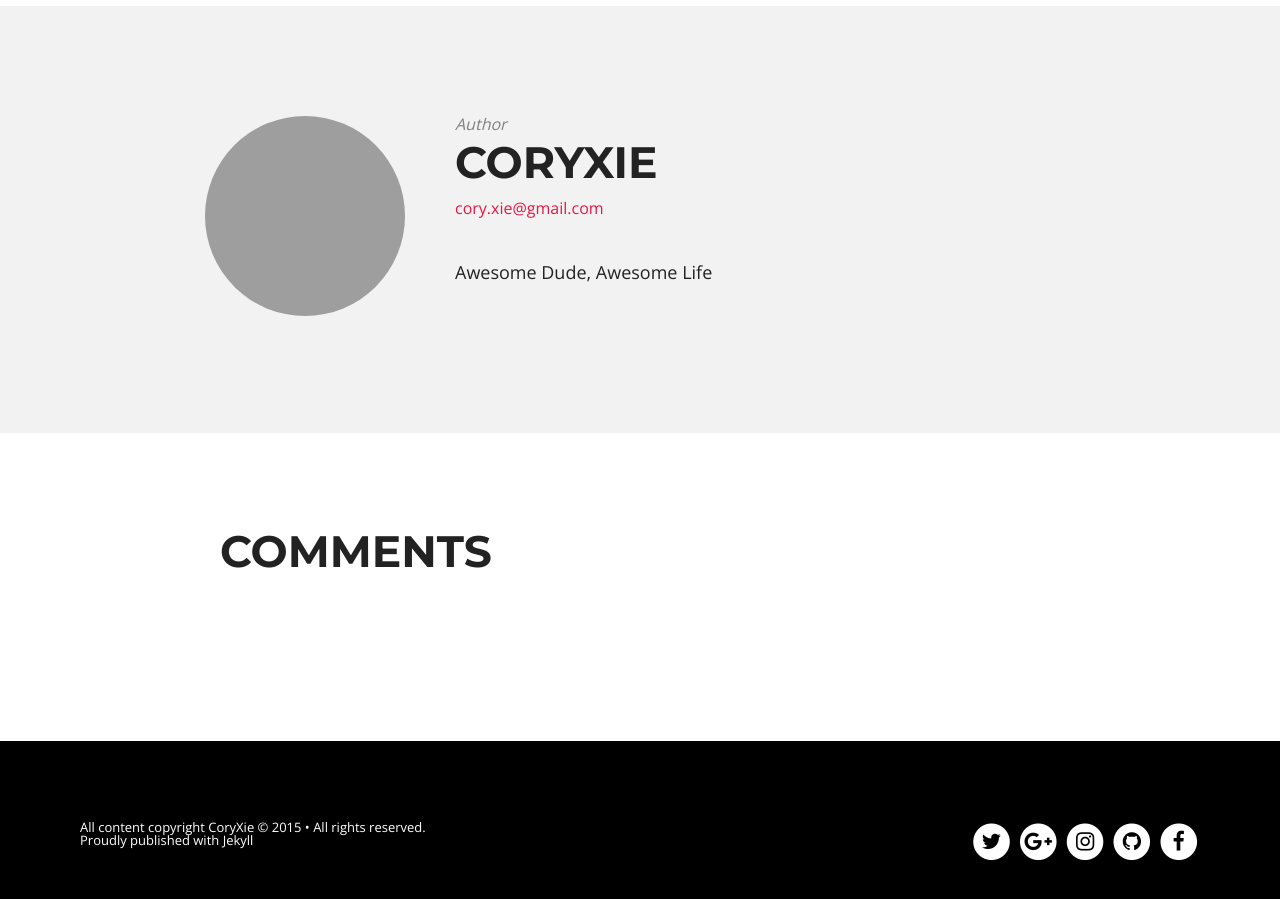
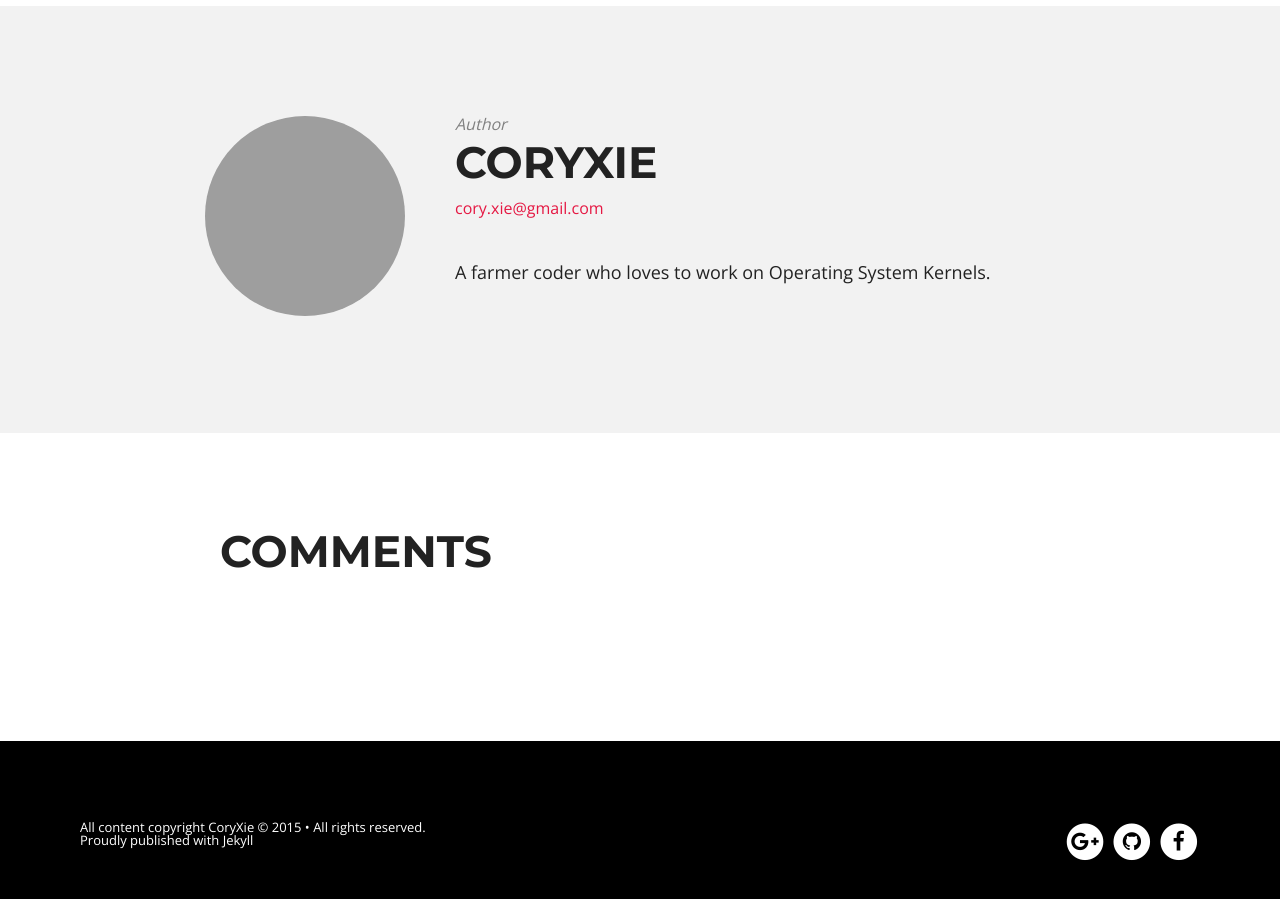
Before and after one commit to CoryXie/coryxie.github.io, a Jekyll site: the page built from _posts/2015-09-22-why-jekyll.md, in a window 1280 px wide and 900 px high, scrolled down 1744 px. Built offline with Jekyll 4.4.1, drawn with Linux system fonts in a browser that asks for light colours; nearby versions of some CDN libraries; comment, search, counter and statistics services are not loaded.

Commit message:
Update some site owner information

```diff
--- a/_config.yml
+++ b/_config.yml
@@ -12,15 +12,13 @@
 # Owner/author information
 owner:
   name:           CoryXie
-  avatar:         CoryXie.jpg
+  avatar:         logo.png
   email:          cory.xie@gmail.com
   # Use the coder's toolbox at http://coderstoolbox.net/string/#!encoding=xml&action=encode&charset=us_ascii to encode your description into XML string
-  description:    Awesome Dude, Awesome Life
+  description:    A farmer coder who loves to work on Operating System Kernels.
   # Social networking links used in footer. Update and remove as you like.
-  twitter:        CoryXie
   facebook:       CoryXie
   github:         CoryXie
-  instagram:      CoryXie
   # For Google Authorship https://plus.google.com/authorship
   google_plus:    https://plus.google.com/u/0/111608687664119955459
 
```
